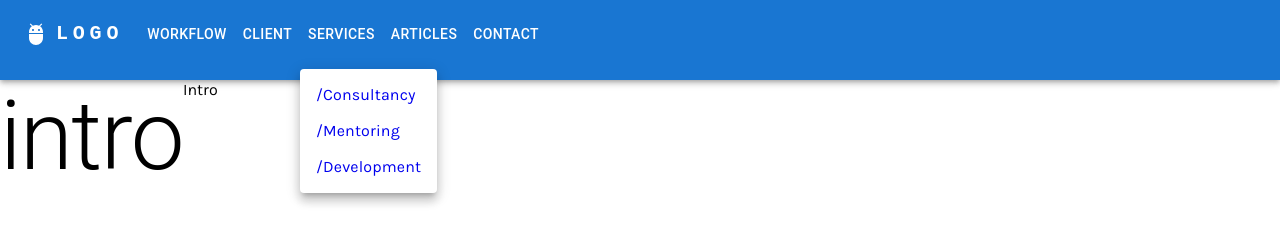
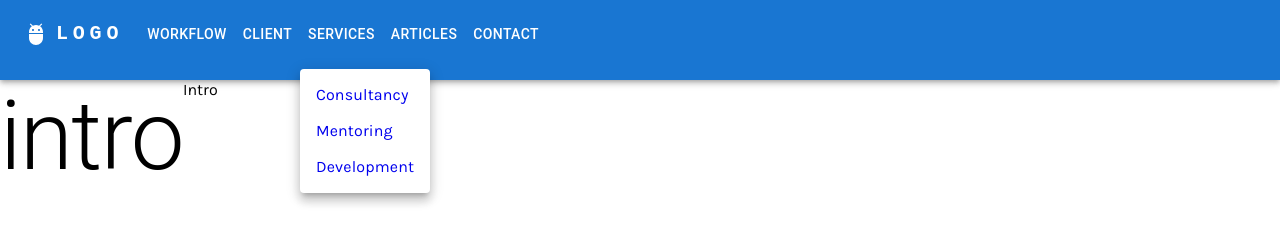
Before and after one commit to apollos-cloud/apollos-cloud.github.io, a React (Create React App) app: page / in a window 1280 px wide. Both pictures are taken after a click on the button "SERVICES". Shown: the top 229 px of the page. Built offline with nearby package versions, Linux system fonts and the light colour scheme.

Commit message:
fix sub nav paths and manifest path

```diff
--- a/public/index.html
+++ b/public/index.html
@@ -8,7 +8,7 @@
       name="description"
       content="Apollo`s Cloud website, Apollo`s Cloud provides software consultency & solutions"
     />
-    <link rel="manifest" href="./manifest.json" />
+    <link rel="manifest" href="manifest.json" />
     <title>Apollo`s Cloud</title>
   </head>
   <body>
--- a/src/layout/Navigation.tsx
+++ b/src/layout/Navigation.tsx
@@ -126,7 +126,7 @@ export const Navigation = () => {
                   key={path}
                   items={routes.map((route) => (
                     <StyledLink to={path + route.path} key={path + route.path}>
-                      {route.Page ? route.path : ''}
+                      {route.Page ? route.path.substring(1) : ''}
                     </StyledLink>
                   ))}
                 />
```
